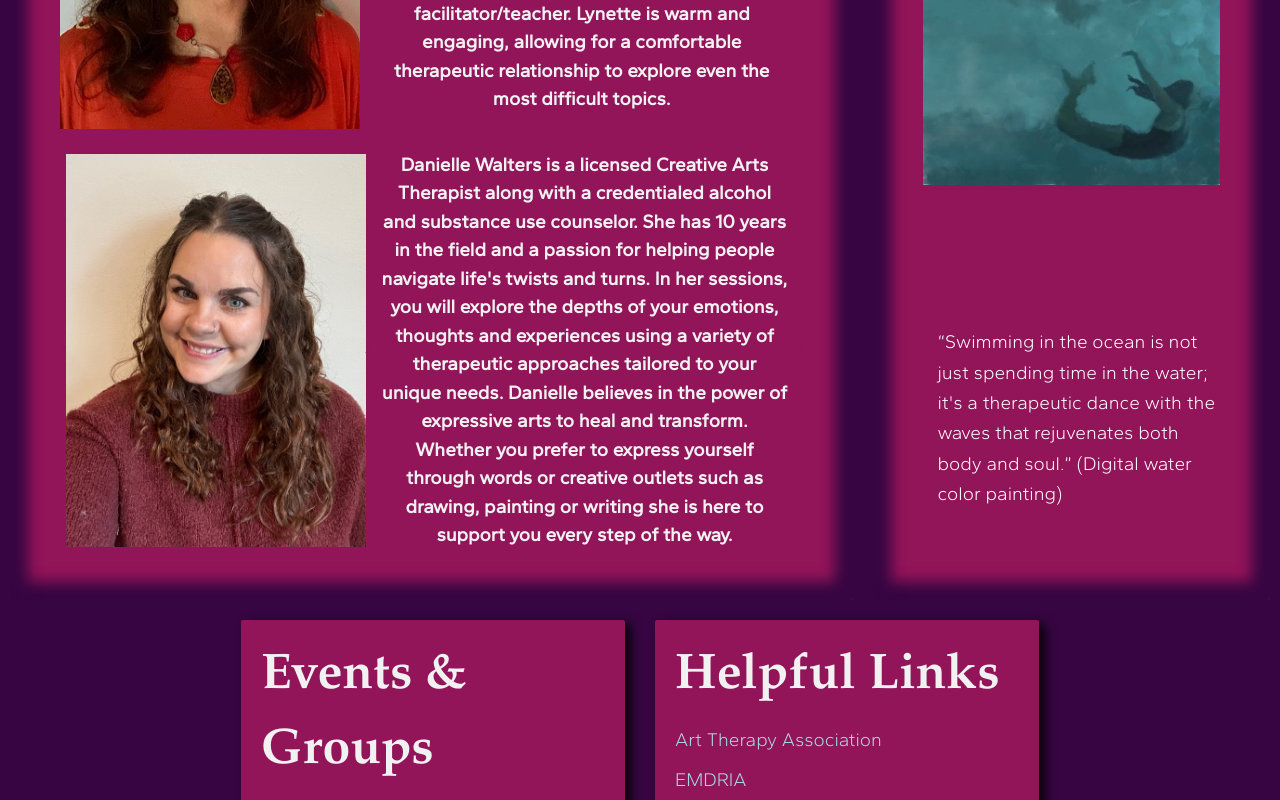
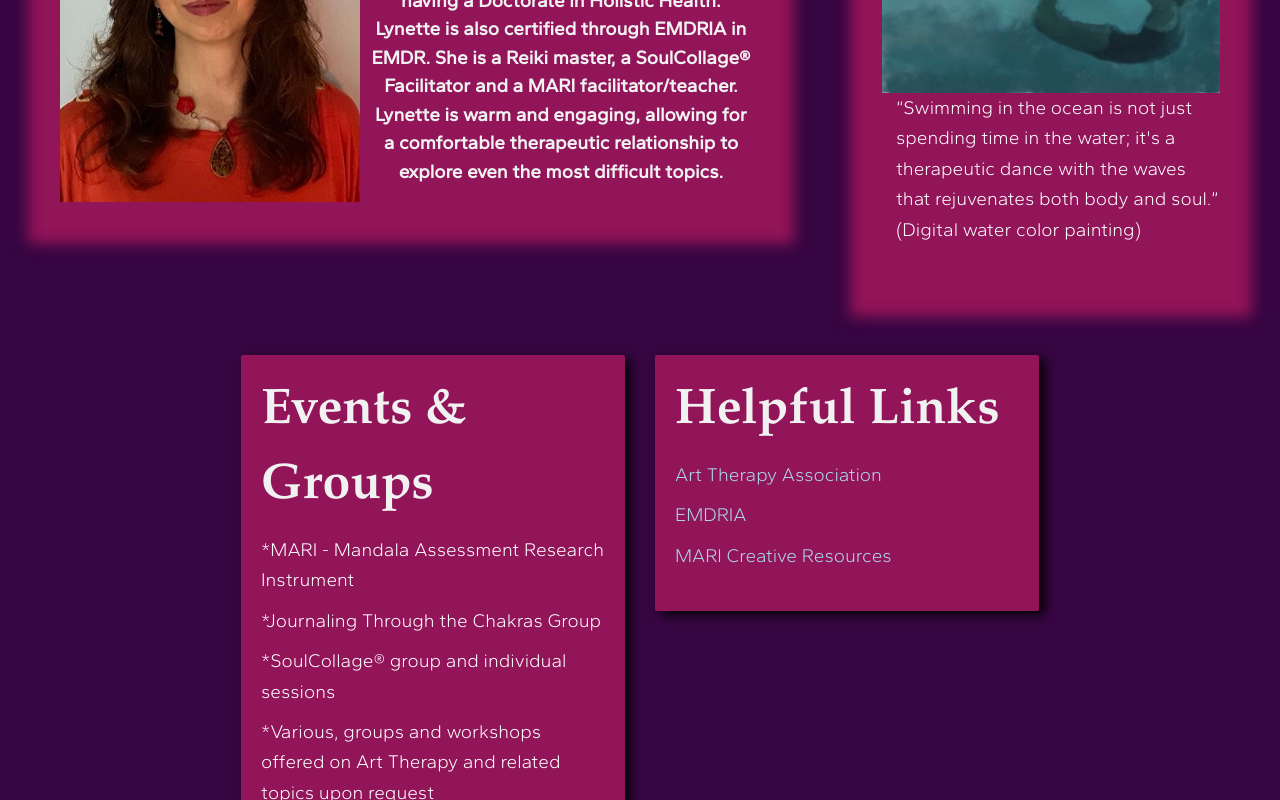
Before and after one commit to AzureJames/arttherapy, a React (Create React App) app: page / in a window 1280 px wide. Shown: the part 1518-2318 px from the top of the page. Built offline with nearby package versions, Linux system fonts and the light colour scheme; a web font is replaced by a local one.

Commit message:
Update DevBanner.js
bio 2

```diff
--- a/src/components/DevBanner.js
+++ b/src/components/DevBanner.js
@@ -19,10 +19,10 @@ export default function DevBanner({title, tagline, tagline2, image, svgColor}) {
                 <img src={lynette} alt={"Lynette Portrait"} style={{maxWidth: "300px"}}></img>
                 <p className='description' style={{fontSize: '19px', fontWeight: 'bold'}}>{tagline}</p>
               </div>
-              // <div className='bio-flex'>
-              //   <img src={danielle} alt={"Danielle Portrait"} style={{maxWidth: "300px"}}></img>
-              //   <p className='description' style={{fontSize: '19px', fontWeight: 'bold'}}>{tagline2}</p>
-              // </div>
+{/* <div className='bio-flex'>
+                 <img src={danielle} alt={"Danielle Portrait"} style={{maxWidth: "300px"}}></img>
+                 <p className='description' style={{fontSize: '19px', fontWeight: 'bold'}}>{tagline2}</p>
+               </div> */}
             </div>
         </div>
     </>
```
